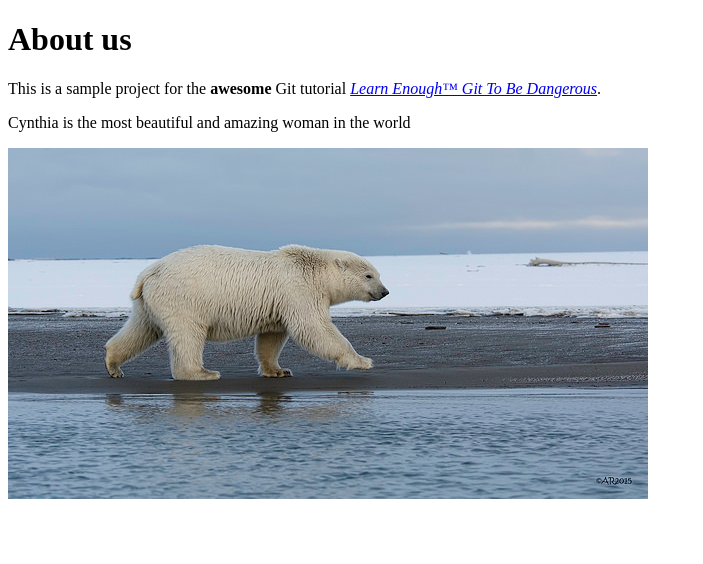
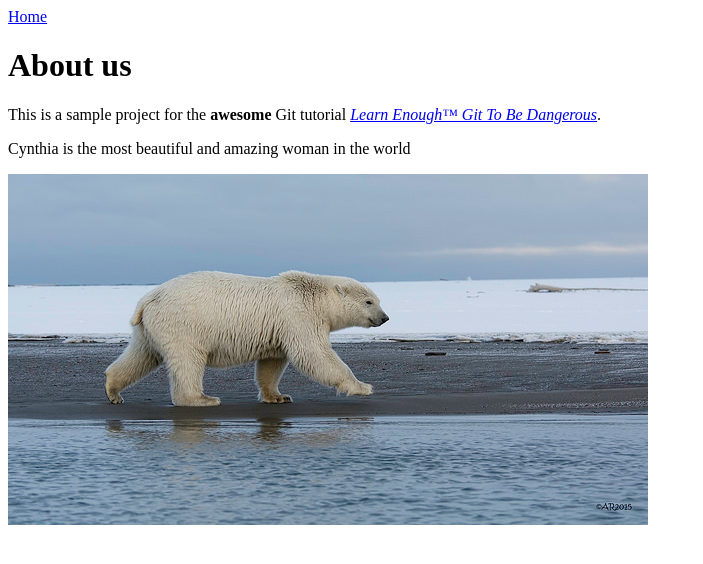
Before and after one commit to CinnieMinnie/website, a plain HTML site: page about.html in a window 1280 px wide. Shown: the whole page, without its empty margins (0-703 px from the left). Drawn offline with Linux system fonts and the light colour scheme.

Commit message:
add Home to index.html

```diff
--- a/about.html
+++ b/about.html
@@ -3,17 +3,15 @@
   <head>
     <meta charset="utf-8">
     <title>About us</title>
-    <!-- fix the trademark -->
   </head>
   <body>
-    <a href="index.html"> </a>
+    <a href="index.html">Home</a>
     <h1>About us</h1>
     <p>
       This is a sample project for the <strong>awesome</strong> Git tutorial <a href="http://learnenough.com/git-tutorial"><em> Learn Enough™ Git To Be Dangerous</em></a>.
     </p>
     <p>Cynthia is the most beautiful and amazing woman in the world</p>
 
-    <a href="https://www.flickr.com/photos/puliarfanita/22959238329">
-    <img src="images/polar_bear.jpg" alt="polar bear"/></a>
+    <a href="https://www.flickr.com/photos/puliarfanita/22959238329"><img src="images/polar_bear.jpg" alt="polar bear"/></a>
   </body>
 </html>
```
